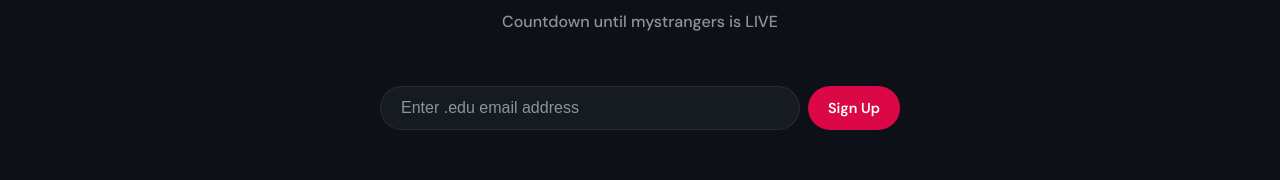
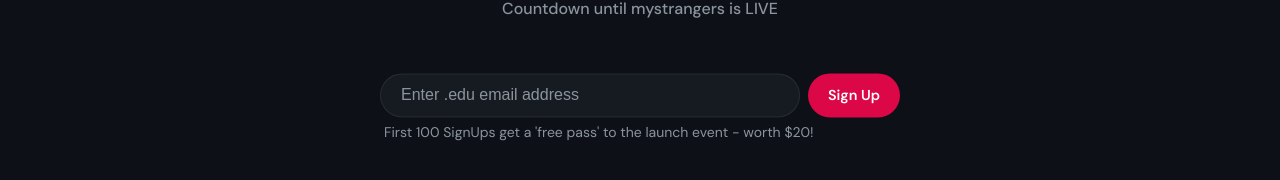
Before and after one commit to er-akhanmak/mystrangers-countdown, a React (Vite) app: page / in a window 1280 px wide. Shown: the part 478-658 px from the top of the page. Built offline with nearby package versions, Linux system fonts and the light colour scheme; no server answers.

Commit message:
signup incentive msg

```diff
--- a/src/App.css
+++ b/src/App.css
@@ -641,6 +641,10 @@
   color: #e11d48;
 }
 
+.edu-signup-message--hint {
+  color: var(--text-muted, #6b7280);
+}
+
 .edu-signup-message--success {
   color: #16a34a;
   font-weight: 500;
--- a/src/components/EduSignup.tsx
+++ b/src/components/EduSignup.tsx
@@ -175,9 +175,13 @@
           {submitting ? '…' : 'Sign Up'}
         </button>
       </div>
-      {error && (
+      {error ? (
         <p id="edu-signup-error" className="edu-signup-message edu-signup-message--error" role="alert">
           {error}
+        </p>
+      ) : (
+        <p className="edu-signup-message edu-signup-message--hint">
+          First 100 SignUps get a 'free pass' to the launch event - worth $20!
         </p>
       )}
     </form>
```
